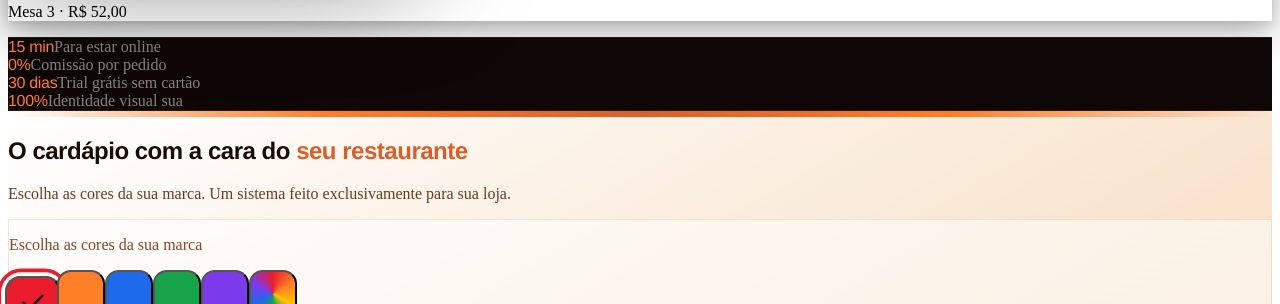
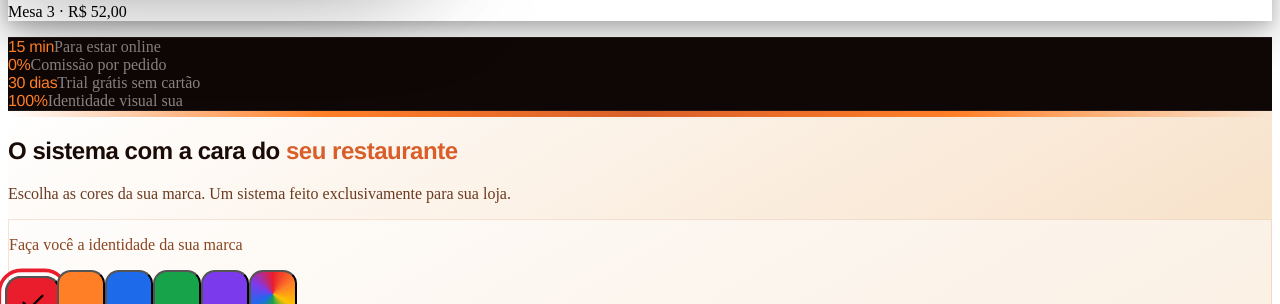
Before and after one commit to phedrohenrick/food_service_frontend, a React app in the folder lp/modulos/src/apps/landing/: page / in a window 1280 px wide. Shown: the part 1280-1584 px from the top of the page. Built offline with nearby package versions, Linux system fonts and the light colour scheme; no server answers; the HTML template or start-up script is replaced by a standard one.

Commit message:
feat: update text and links

```diff
--- a/lp/modulos/src/apps/landing/src/pages/início/components/AhaMomentSection.jsx
+++ b/lp/modulos/src/apps/landing/src/pages/início/components/AhaMomentSection.jsx
@@ -71,7 +71,7 @@ export function AhaMomentSection() {
             className="mt-4 text-3xl font-extrabold leading-tight sm:text-4xl lg:text-5xl"
             style={{ fontFamily: "'Helvetica Neue', 'Segoe UI', Arial, sans-serif", letterSpacing: "-0.02em", color: "#1A0B05" }}
           >
-            O cardápio com a cara do{" "}
+            O sistema com a cara do{" "}
             <span style={{ color: "#D95F2A" }}>seu restaurante</span>
             {" "}
           </h2>
@@ -95,7 +95,7 @@ export function AhaMomentSection() {
                 className="mb-4 text-xs font-bold uppercase tracking-[0.15em]"
                 style={{ color: "#8B4520" }}
               >
-                Escolha as cores da sua marca
+                Faça você a identidade da sua marca
               </p>
               <div className="flex gap-3 flex-wrap">
                 {COLORS.map((opt, i) => (
--- a/lp/modulos/src/apps/landing/src/pages/início/components/FinalCTASection.jsx
+++ b/lp/modulos/src/apps/landing/src/pages/início/components/FinalCTASection.jsx
@@ -54,7 +54,7 @@ export function FinalCTASection() {
 
         <div className="flex flex-col items-center gap-3 sm:flex-row sm:justify-center">
           <button
-            onClick={() => { try { window.location.assign("/onboarding/start"); } catch (_) {} }}
+            onClick={() => { try { window.location.assign("/planos"); } catch (_) {} }}
             data-cta="final-cta-primary"
             className="w-full rounded-xl px-10 py-4 text-base font-bold text-white transition-all duration-300 hover:opacity-90 hover:scale-[1.02] sm:w-auto"
             style={{
@@ -62,7 +62,7 @@ export function FinalCTASection() {
               boxShadow: "0 12px 32px rgba(255,127,39,0.38)",
             }}
           >
-            Criar minha conta grátis
+             Testar com um mês grátis.
           </button>
           <button
             onClick={() => scrollTo("demo")}
```
